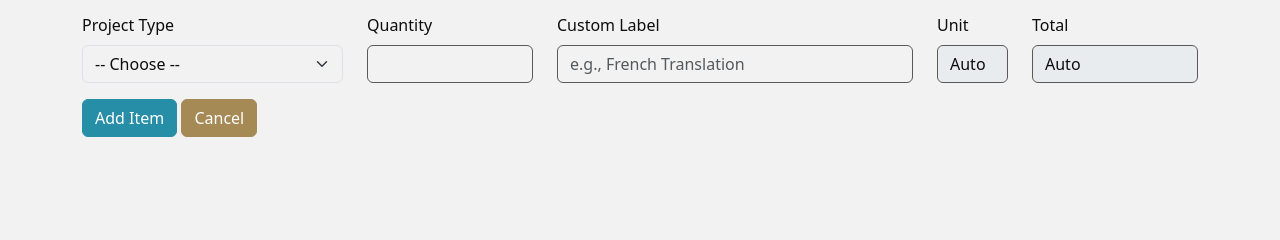
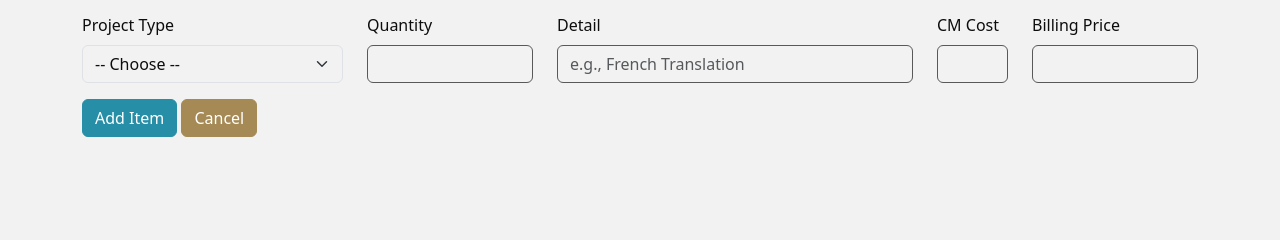
Before and after one commit to sbcybersolutions/quote-app, a Flask app: template app/templates/add_item.html in a window 1280 px wide. Shown: the part 131-371 px from the top of the page. Run offline with Flask 3, Linux system fonts and the light colour scheme; the template is opened without the code that fills it, so the values that code supplies are empty.

Commit message:
updated form headers, added dynamic total updating with JS

```diff
--- a/app/templates/add_item.html
+++ b/app/templates/add_item.html
@@ -23,19 +23,45 @@
       </div>
 
       <div class="col-md-4">
-        <label class="form-label">Custom Label</label>
+        <label class="form-label">Detail</label>
         <input type="text" class="form-control" name="custom_label" placeholder="e.g., French Translation">
       </div>
 
       <div class="col-md-1">
-        <label class="form-label">Unit</label>
-        <input type="text" class="form-control" disabled value="Auto">
+        <label class="form-label">CM Cost</label>
+        <input type="text" class="form-control" id="unit_cost" readonly>
       </div>
 
       <div class="col-md-2">
-        <label class="form-label">Total</label>
-        <input type="text" class="form-control" disabled value="Auto">
+        <label class="form-label">Billing Price</label>
+        <input type="text" class="form-control" id="total_cost" readonly>
       </div>
+
+      <!--Javascript to calculate costs-->
+      <script>
+        const projectSelect = document.querySelector('[name="project_type"]');
+        const quantityInput = document.querySelector('[name="quantity"]');
+        const unitCostField = document.getElementById('unit_cost');
+        const totalCostField = document.getElementById('total_cost');
+
+        function updateCosts() {
+          const projectTypeId = projectSelect.value;
+          const quantity = parseInt(quantityInput.value) || 0;
+
+        if (!projectTypeId) return;
+
+        fetch(`/project-type/${projectTypeId}/unit-cost`)
+          .then(res => res.json())
+          .then(data => {
+            const unitCost = data.unit_cost;
+            unitCostField.value = `$${unitCost.toFixed(2)}`;
+            totalCostField.value = `$${(unitCost / 0.5 * quantity).toFixed(2)}`;
+          });
+      }
+
+        projectSelect.addEventListener('change', updateCosts);
+        quantityInput.addEventListener('input', updateCosts);
+</script>
     </div>
 
     <button type="submit" class="btn btn-primary">Add Item</button>
--- a/app/templates/quote_detail.html
+++ b/app/templates/quote_detail.html
@@ -17,8 +17,8 @@
         <th>Project Type</th>
         <th>Quantity</th>
         <th>Detail</th>
-        <th>Unit Cost</th>
-        <th>Total Cost</th>
+        <th>CM Cost</th>
+        <th>Billing Price</th>
       </tr>
     </thead>
     <tbody>
```
Also changed, not shown: app/routes/quotes.py (+9 -0 lines).
